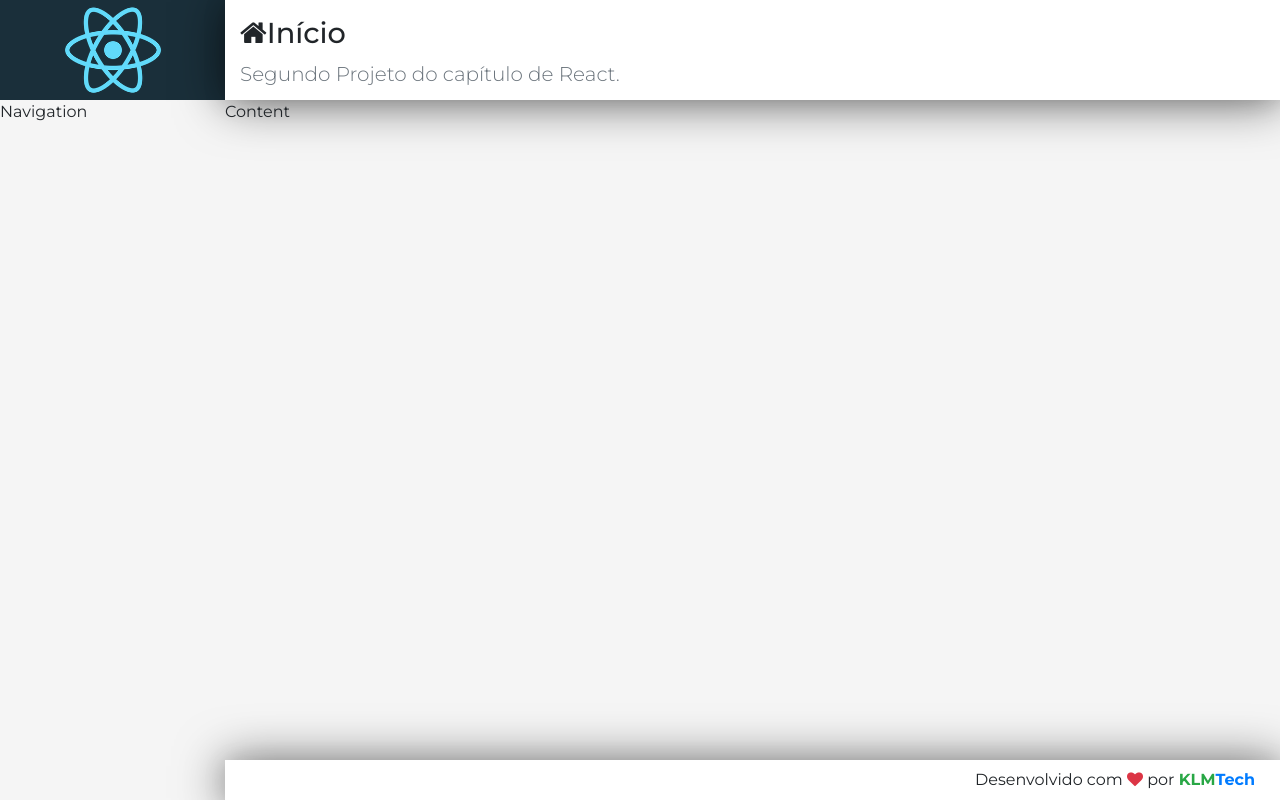
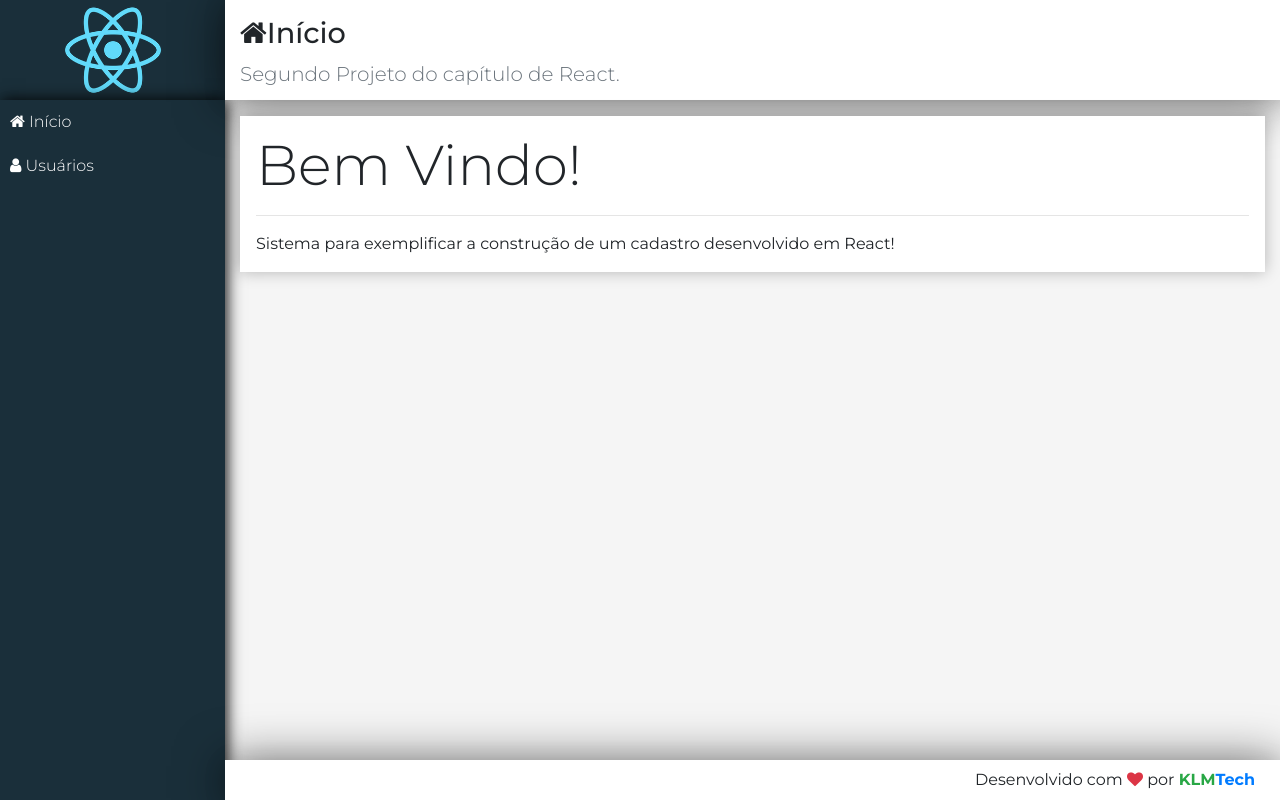
Before and after one commit to kleitonalbuquerque/web-moderno-com-js, a React (Create React App) app in the folder react/crud/frontend/: page / in a window 1280 px wide. Built offline with nearby package versions, Linux system fonts and the light colour scheme.

Commit message:
Componente Conteúdo

```diff
--- /dev/null
+++ b/react/crud/frontend/src/components/home/Home.jsx
@@ -0,0 +1,18 @@
+import Main from "../template/Main";
+
+export default function Home(props) {
+  return (
+    <Main
+      icon="home"
+      title="Início"
+      subtitle="Segundo Projeto do capítulo de React."
+    >
+      <div className="display-4">Bem Vindo!</div>
+      <hr />
+      <p className="mb-0">
+        Sistema para exemplificar a construção de um cadastro desenvolvido em
+        React!
+      </p>
+    </Main>
+  );
+}
--- a/react/crud/frontend/src/components/template/Main.css
+++ b/react/crud/frontend/src/components/template/Main.css
@@ -0,0 +1,4 @@
+main > div {
+  background-color: #fff;
+  box-shadow: 0 0 15px #0004;
+}
--- a/react/crud/frontend/src/components/template/Main.jsx
+++ b/react/crud/frontend/src/components/template/Main.jsx
@@ -6,7 +6,11 @@ export default function Main(props) {
   return (
     <>
       <Header {...props} />
-      <main className="content">Content</main>
+      <main className="content container-fluid">
+        <div className="p-3 mt-3">
+          {props.children}
+        </div>
+      </main>
     </>
   );
 }
--- a/react/crud/frontend/src/components/template/Nav.css
+++ b/react/crud/frontend/src/components/template/Nav.css
@@ -0,0 +1,18 @@
+aside.menu-area {
+  background-color: var(--bg-dark);
+  box-shadow:
+  2px 0 10px 0 rgba(0, 0, 0, 0.12),
+  2px 0 15px 0 rgba(0, 0, 0, 0.9);
+}
+
+.menu a {
+  display: block;
+  text-decoration: none;
+  color: #FFF;
+  padding: 10px;
+  font-weight: 300;
+}
+
+.menu a:hover {
+  background: linear-gradient(135deg, #07A7E3 0%, #32DAC3 100%);
+}
--- a/react/crud/frontend/src/components/template/Nav.jsx
+++ b/react/crud/frontend/src/components/template/Nav.jsx
@@ -1,5 +1,17 @@
 import "./Nav.css";
 
 export default function Nav(props) {
-  return <aside className="menu-area">Navigation</aside>;
+  return (
+    <aside className="menu-area">
+      <nav className="menu">
+      {/* TODO component nav-items do menu */}
+        <a href="#">
+          <i className="fa fa-home"></i> Início
+        </a>
+        <a href="#users">
+          <i className="fa fa-user"></i> Usuários
+        </a>
+      </nav>
+    </aside>
+  )
 }
--- a/react/crud/frontend/src/main/App.jsx
+++ b/react/crud/frontend/src/main/App.jsx
@@ -4,19 +4,15 @@ import "./App.css";
 
 import Logo from "../components/template/Logo";
 import Nav from "../components/template/Nav";
-import Main from "../components/template/Main";
 import Footer from "../components/template/Footer";
+import Home from "../components/home/Home";
 
 export default function App(props) {
   return (
     <div className="app">
       <Logo />
       <Nav />
-      <Main
-        icon="home"
-        title="Início"
-        subtitle="Segundo Projeto do capítulo de React."
-      />
+      <Home />
       <Footer />
     </div>
   );
```
